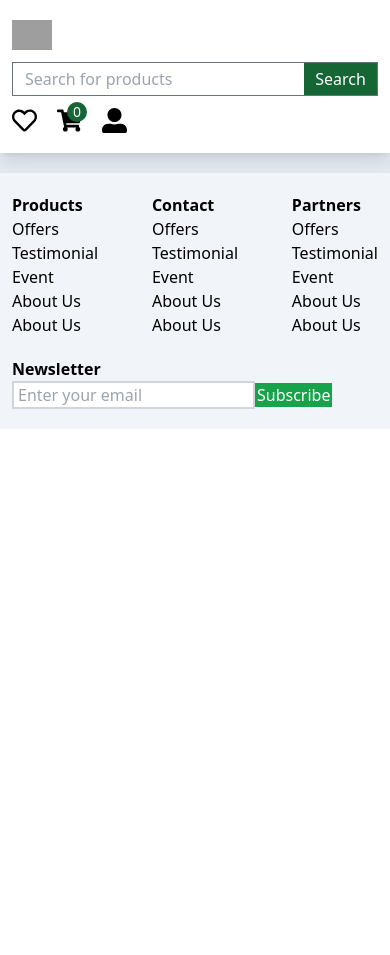
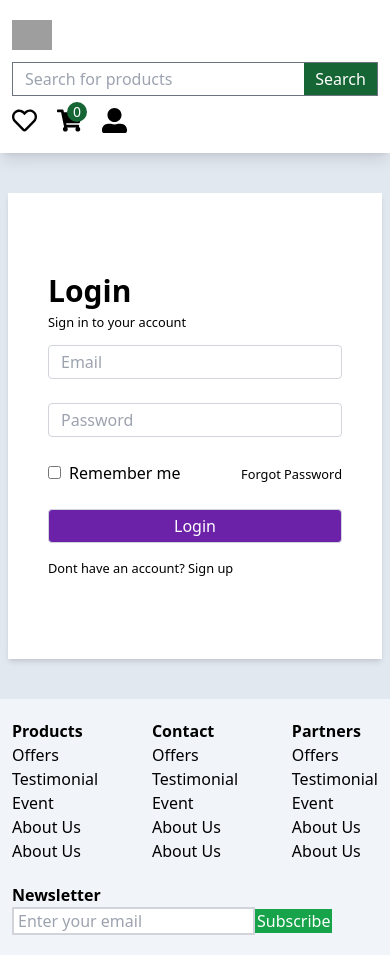
Before and after one commit to Dekin0Linux/ecommerceApp, a React (Create React App) app: page /login in a window 390 px wide. Before the commit the page ends 844 px from the top, so only its background shows below. Built offline with nearby package versions, Linux system fonts and the light colour scheme; grey boxes are pictures that could not be loaded.

Commit message:
adding successpage

```diff
--- a/package.json
+++ b/package.json
@@ -13,6 +13,7 @@
     "react-redux": "^8.0.5",
     "react-router-dom": "^6.9.0",
     "react-scripts": "5.0.1",
+    "uuid": "^9.0.0",
     "web-vitals": "^2.1.0"
   },
   "scripts": {
--- a/src/App.js
+++ b/src/App.js
@@ -8,18 +8,25 @@ import { BrowserRouter,Routes,Route} from 'react-router-dom';
 import Navbar from './components/Navbar';
 import Cart from './pages/Cart';
 import Shipping from './pages/Shipping';
+import Category from './pages/Category';
+import Comfirmation from './pages/Comfirmation';
+import Login from './pages/Login';
+import SignUp from './pages/SignUp';
 
 function App() {
   return (
     <div className='bg-slate-200 w-full'>
       <BrowserRouter>
       <Navbar/>
-
         <Routes>
           <Route path='/' element={<Home/>}/>
           <Route path='/productdetails/:id' element={<ProductDetail/>}/>
           <Route path='/cart' element={<Cart/>}/>
           <Route path='/checkout' element={<Shipping/>}/>
+          <Route path='/category/:categ' element={<Category/>}/>
+          <Route path='/confirm' element={<Comfirmation/>}/>
+          <Route path='/login' element={<Login/>} />
+          <Route path='/singup' element={<SignUp/>} />
         </Routes>
       </BrowserRouter>
       <Footer/>
--- a/src/components/Item.js
+++ b/src/components/Item.js
@@ -1,5 +1,5 @@
 import React from 'react'
-import {FaShoppingCart} from 'react-icons/fa'
+// import {FaShoppingCart} from 'react-icons/fa'
 import { Link } from 'react-router-dom'
 
 
@@ -11,7 +11,7 @@ function Item({item}) {
             <p className='font-bold'>{item.title}</p>
             <small>{item.category}</small>
             <p className='text-purple-600 font-semibold text-lg'>GHC {item.price}</p>
-            <button className='bg-green-500 absolute top-2 right-2 p-2 rounded-lg'><FaShoppingCart size={18} color={'white'}/></button>
+            {/* <button className='bg-green-500 absolute top-2 right-2 p-2 rounded-lg'><FaShoppingCart size={18} color={'white'}/></button> */}
         </div>
     </Link>
   )
--- a/src/components/Navbar.js
+++ b/src/components/Navbar.js
@@ -26,7 +26,7 @@ function Navbar() {
                     <FaShoppingCart size={25}/>
                     <div  className='absolute top-[-6px] right-[-5px] bg-green-800 w-5 h-5 rounded-3xl text-center text-white flex justify-center items-center text-sm'>{cart.length}</div>
                 </Link>
-                <div ><FaUserAlt size={25} /></div>
+                <Link to={'/Login'}><FaUserAlt size={25} /></Link>
             </div>
 
         </div>
--- /dev/null
+++ b/src/pages/Category.jsx
@@ -0,0 +1,33 @@
+import React,{useEffect,useState} from 'react'
+import { useParams } from 'react-router-dom'
+import Item from '../components/Item'
+
+function Category() {
+    const {categ} = useParams()
+
+    const [categItem,setCategItem] = useState([])
+
+    const getCategoryItem = ()=>{
+        fetch(`https://fakestoreapi.com/products/category/${categ}`)
+            .then(res=>res.json())
+            .then(data=>setCategItem(data))
+    }
+
+    useEffect(()=>{
+        getCategoryItem()
+    })
+
+
+  return (
+    <div className='container mx-auto'>
+        <h2 className='text-2xl capitalize font-bold'>{categ}</h2>
+        <div className='flex justify-between flex-wrap gap-1 items-start'>
+            {categItem.map((item,index)=>(
+                <Item item={item} key={index}/>
+            ))}
+        </div>
+    </div>
+  )
+}
+
+export default Category
--- /dev/null
+++ b/src/pages/Comfirmation.jsx
@@ -0,0 +1,33 @@
+import React from 'react'
+import { Link } from 'react-router-dom'
+import {v4 as uuidv4} from 'uuid'
+
+function Comfirmation() {
+  return (
+    <div  className='container mx-auto flex justify-center items-center'>
+        <div className='bg-white shadow-md md:p-8 p-2 md:w-1/2 w-full mx-2 md:mx-0'>
+            <h2 className='text-green-400 font-bold text-2xl'>Success !</h2>
+            <p className='font-semibold text-3xl md:my-5'>Your Order has been paid</p>
+            <small className='text-gray-700 md:my-2'>Your order has been successfully placed and you will receive it soon</small>
+            <div className="md:my-6 ">
+                <div>
+                    <b>Order Number</b>  : <span>{uuidv4()}</span>
+                </div>
+                <div>
+                    <b>Phone : </b> <span>00000000</span>
+                </div>
+                <div>
+                    <b>Address : </b> <span>2972 Westham St.</span>
+                </div>
+
+
+
+            </div>
+            <Link to={'/'}> <span className='text-blue-500 font-semibold'> Continue Shopping</span>  </Link>
+        </div>
+
+    </div>
+  )
+}
+
+export default Comfirmation
--- a/src/pages/Home.jsx
+++ b/src/pages/Home.jsx
@@ -35,7 +35,7 @@ function Home() {
             <div className='shadow-xl md:w-60 w-full flex md:block justify-between'>
                 {
                  category.map((item,index)=>(
-                    <Link key={index}>
+                    <Link to={`/category/${item}`} key={index}>
                         <p className='mb-10 hover:shadow-md p-4 capitalize font-medium md:text-xl'>{item}</p>
                     </Link>
                  ))
--- /dev/null
+++ b/src/pages/Login.jsx
@@ -0,0 +1,37 @@
+import React from 'react'
+import { Link } from 'react-router-dom'
+
+function Login() {
+  return (
+    <div className='container mx-auto flex justify-center items-center'>
+        <div className='bg-white md:flex  shadow-md lg:w-1/2 w-full mx-2 my-5 md:mx-0'>
+            <div className='md:w-1/2 py-20 px-10'>
+                <p className='font-bold text-3xl md:mb-3'>Login</p>
+                <small className='md:mb-3'>Sign in to your account </small>
+                <form action="">
+                    <input type="email" placeholder='Email' className='px-3 my-3 py-1 border border-gray-300 w-[100%] outline-0 rounded'/>
+
+                    <input type="password" placeholder='Password' className='px-3 my-3 py-1 border border-gray-300 w-[100%] outline-0 rounded'/>
+                    <div className='flex justify-between my-3'>
+                        <div>
+                            <input type="checkbox" name="rm" id="" className='mr-2'/>Remember me
+                        </div>
+
+                        <Link to={'/'}> <small> Forgot Password</small></Link>
+                    </div>
+
+                    <input type="submit" value={'Login'} placeholder='Email' className='px-3 my-3 py-1 border border-gray-300 w-[100%] outline-0 rounded bg-purple-800 text-white'/>
+                </form>
+
+                <Link to={'/singup'}> <small> Dont have an account? Sign up</small></Link>
+            </div>
+            <div className='md:w-1/2 hidden md:block '>
+                <img src="https://images.unsplash.com/photo-1535957998253-26ae1ef29506?ixlib=rb-4.0.3&ixid=MnwxMjA3fDB8MHxwaG90by1wYWdlfHx8fGVufDB8fHx8&auto=format&fit=crop&w=1936&q=80" alt="" className='h-full' />
+            </div>
+        </div>
+
+    </div>
+  )
+}
+
+export default Login
--- a/src/pages/Shipping.jsx
+++ b/src/pages/Shipping.jsx
@@ -1,10 +1,12 @@
 import React from 'react'
-import { Link } from 'react-router-dom'
+import { Link ,useNavigate} from 'react-router-dom'
 import { useSelector} from 'react-redux'
 
 function Shipping() {
   const cart = useSelector(state=> state.cart.value)
   const total =  cart.reduce((total, item) => total + item.quantity * item.price, 0);
+
+  let navigate = useNavigate()
 
   return (
     <div  className='container mx-auto p-5'>
@@ -63,9 +65,8 @@ function Shipping() {
                         ))
                     }
                     <p className='font-semibold text-gray-500'>Total cost : GHC {total}</p>
-                    <Link to={'/'} >
-                      <button className='bg-green-500 w-full py-2 text-white font-semibold my-4'> PAY NOW </button>
-                    </Link>
+
+                      <button className='bg-green-500 w-full py-2 text-white font-semibold my-4' onClick={()=>navigate('/confirm')}> PAY NOW </button>
               </div>
 
             </div>
--- /dev/null
+++ b/src/pages/SignUp.jsx
@@ -0,0 +1,32 @@
+import React from 'react'
+import { Link } from 'react-router-dom'
+
+function Login() {
+  return (
+    <div className='container mx-auto flex justify-center items-center'>
+        <div className='bg-white flex shadow-md lg:w-1/2 w-full mx-2 my-5 md:mx-0'>
+            <div className='md:w-1/2 py-20 px-10'>
+                <p className='font-bold text-3xl md:mb-3'>Sign Up</p>
+                <small className='md:mb-3'>Create an account </small>
+                <form action="">
+                    <input type="text" placeholder='FullName' className='px-3 my-3 py-1 border border-gray-300 w-[100%] outline-0 rounded'/>
+
+                    <input type="Email" placeholder='Email' className='px-3 my-3 py-1 border border-gray-300 w-[100%] outline-0 rounded'/>
+
+                    <input type="password" placeholder='Password' className='px-3 my-3 py-1 border border-gray-300 w-[100%] outline-0 rounded'/>
+
+                    <input type="submit" value={'Create Account'} placeholder='Email' className='px-3 my-3 py-1 border border-gray-300 w-[100%] outline-0 rounded bg-purple-800 text-white'/>
+                </form>
+
+                <Link to={'/login'}> <small> Already have an account ? Login</small></Link>
+            </div>
+            <div  className='md:w-1/2 hidden md:block '>
+                <img src="https://images.unsplash.com/photo-1594823274242-19036bf455e9?ixlib=rb-4.0.3&ixid=MnwxMjA3fDB8MHxwaG90by1wYWdlfHx8fGVufDB8fHx8&auto=format&fit=crop&w=387&q=80" alt="" className='h-full'/>
+            </div>
+        </div>
+
+    </div>
+  )
+}
+
+export default Login
```
Also changed, not shown: 1 other file (tests, documents, lock files or other folders).
